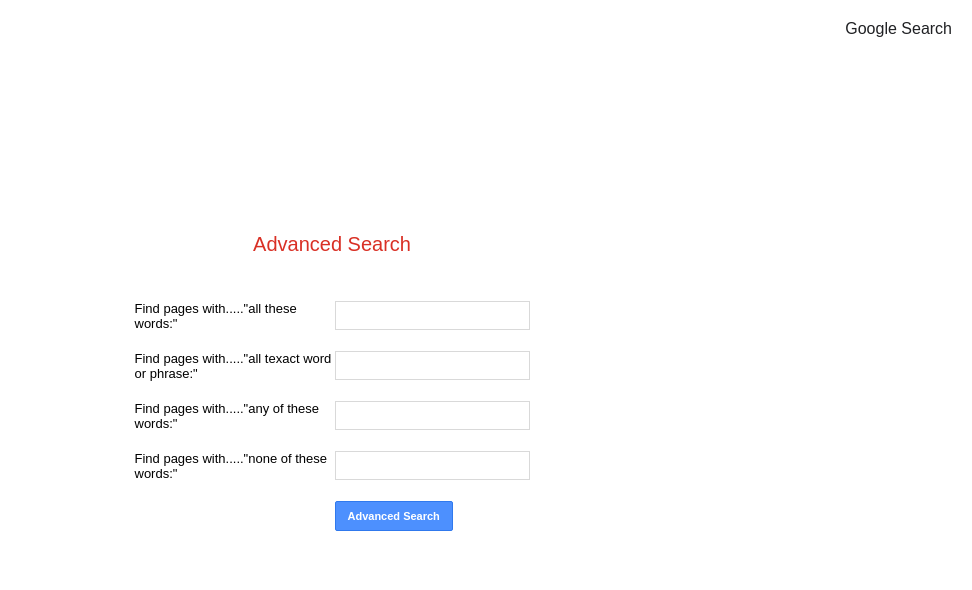
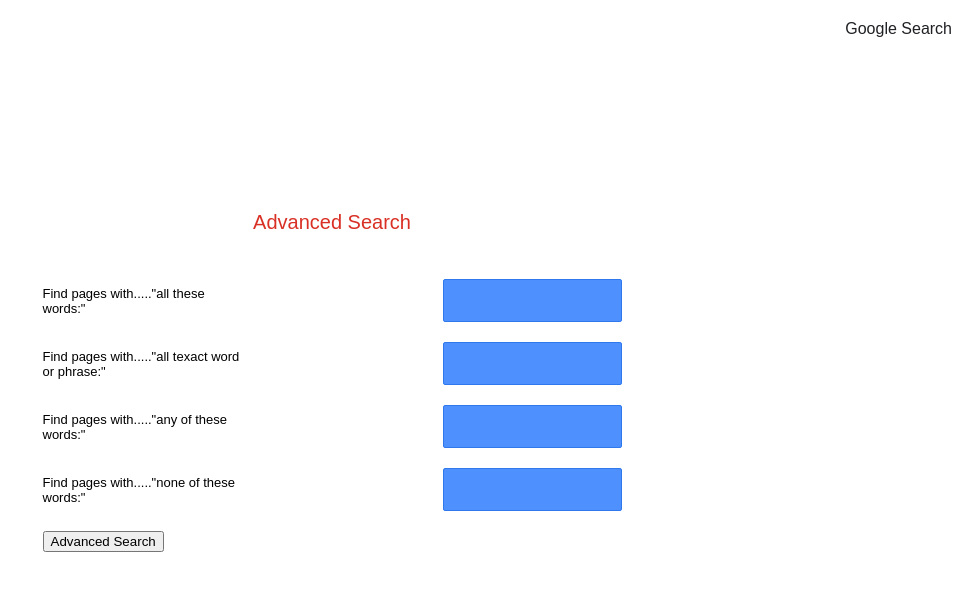
Before and after one commit to Jakoyoski/jakoyoski.github.io, a plain HTML site: page advanced.html in a window 1280 px wide. Shown: the whole page, without its empty margins (308-1280 px from the left). Drawn offline with Linux system fonts and the light colour scheme.

Commit message:
updated some lines sytles

```diff
--- a/images/styles.css
+++ b/images/styles.css
@@ -103,7 +103,7 @@ main{
     border-color: #4d90f3;
     outline: none;
 }
-.advanced-button{
+.advanced-input{
     background-color: #4d90fe;
     color: white;
     border: 1px solid #3079ed;
```
